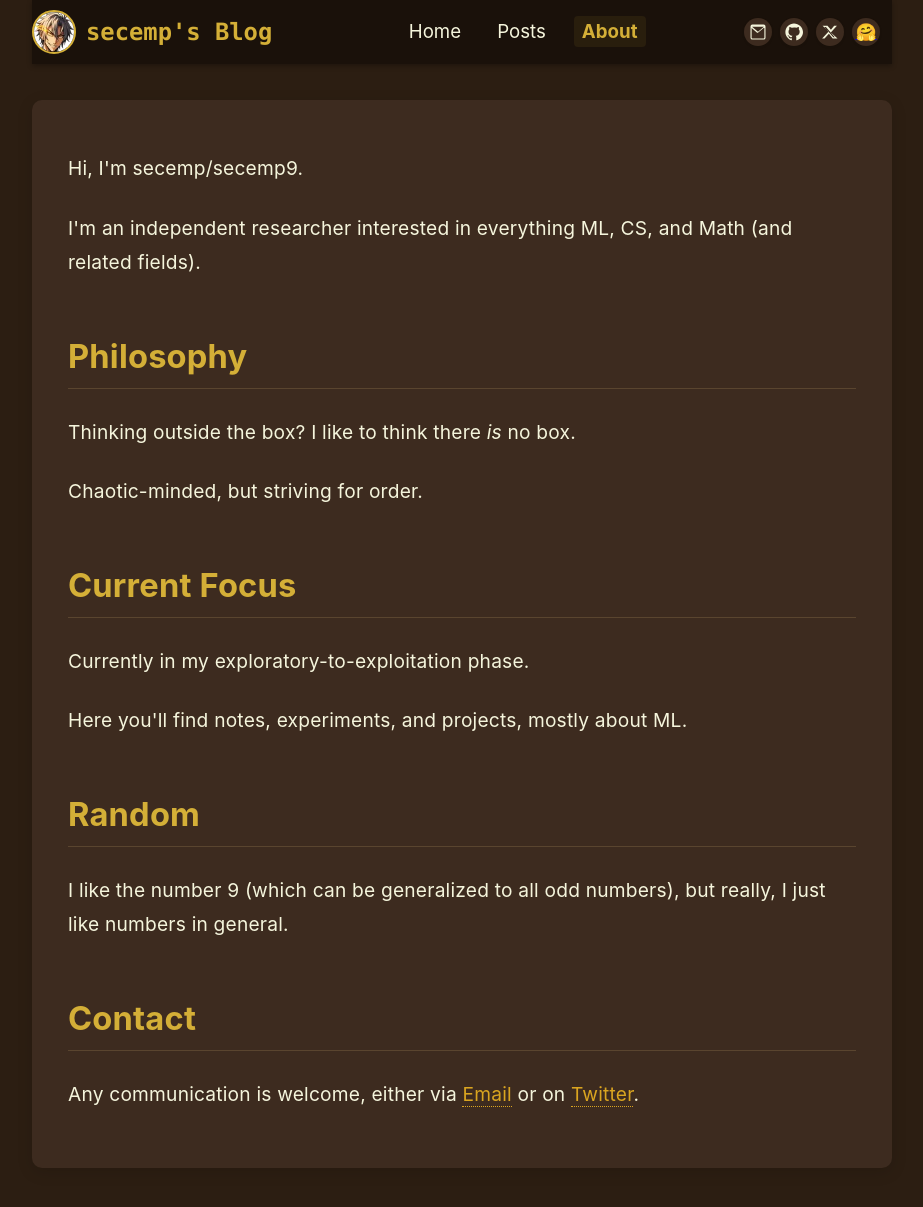
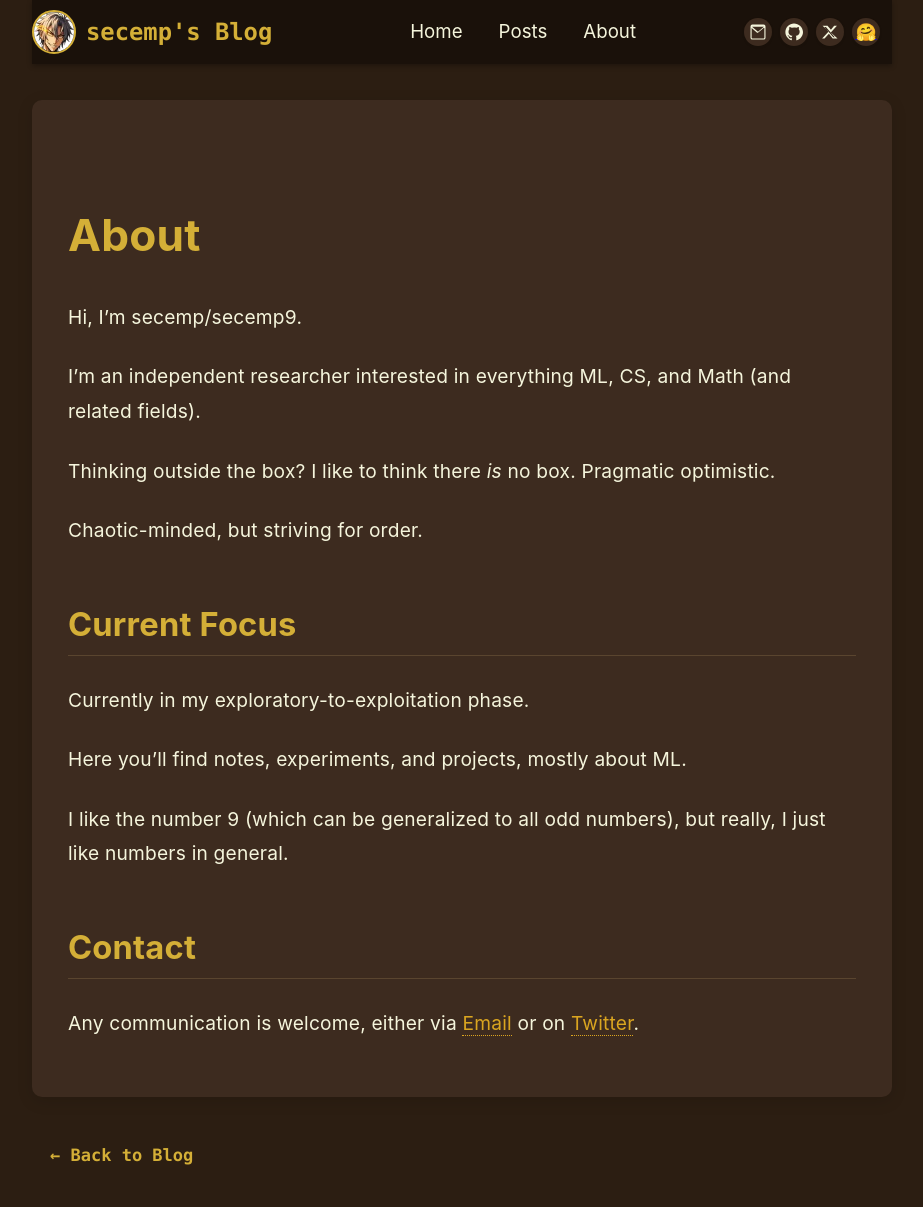
Before and after one commit to secemp9/secemp9.github.io, a Jekyll site: the page built from about.md, in a window 1280 px wide and 1218 px high. Shown: the top 1207 px of the window, without its empty margins (178-1101 px from the left). Built offline with Jekyll 4.4.1, drawn with Linux system fonts in a browser that asks for light colours; nearby versions of some CDN libraries; a style sheet for code colours, icons or effects is not loaded.

Commit message:
fixed post and about page again

```diff
--- a/about.md
+++ b/about.md
@@ -1,86 +1,23 @@
 ---
-layout: blog
+layout: post
 title: About
 ---
+Hi, I'm secemp/secemp9.
 
-<div class="markdown-content">
+I'm an independent researcher interested in everything ML, CS, and Math (and related fields).
 
-  <p>
+Thinking outside the box? I like to think there *is* no box. Pragmatic optimistic.
 
-    Hi, I'm secemp/secemp9.
+Chaotic-minded, but striving for order.
 
-  </p>
+## Current Focus
 
+Currently in my exploratory-to-exploitation phase.
 
+Here you'll find notes, experiments, and projects, mostly about ML.
 
-  <p>
+I like the number 9 (which can be generalized to all odd numbers), but really, I just like numbers in general.
 
-    I'm an independent researcher interested in everything ML, CS, and Math (and related fields).
+## Contact
 
-  </p>
-
-
-
-  <h2>Philosophy</h2>
-
-
-
-  <p>
-
-    Thinking outside the box? I like to think there <em>is</em> no box.
-
-  </p>
-
-
-
-  <p>
-
-    Chaotic-minded, but striving for order.
-
-  </p>
-
-
-
-  <h2>Current Focus</h2>
-
-
-
-  <p>
-
-    Currently in my exploratory-to-exploitation phase.
-
-  </p>
-
-
-
-  <p>
-
-    Here you'll find notes, experiments, and projects, mostly about ML.
-
-  </p>
-
-
-
-  <h2>Random</h2>
-
-
-
-  <p>
-
-    I like the number 9 (which can be generalized to all odd numbers), but really, I just like numbers in general.
-
-  </p>
-
-
-
-  <h2>Contact</h2>
-
-
-
-  <p>
-
-    Any communication is welcome, either via <a href="mailto:secemp9@gmail.com">Email</a> or on <a href="https://x.com/secemp9">Twitter</a>.
-
-  </p>
-
-</div>
+Any communication is welcome, either via [Email](mailto:secemp9@gmail.com) or on [Twitter](https://x.com/secemp9).
```
Also changed, not shown: _posts/2025-11-08-test.md (added, +10 -0 lines), .obsidian/workspace.json.
